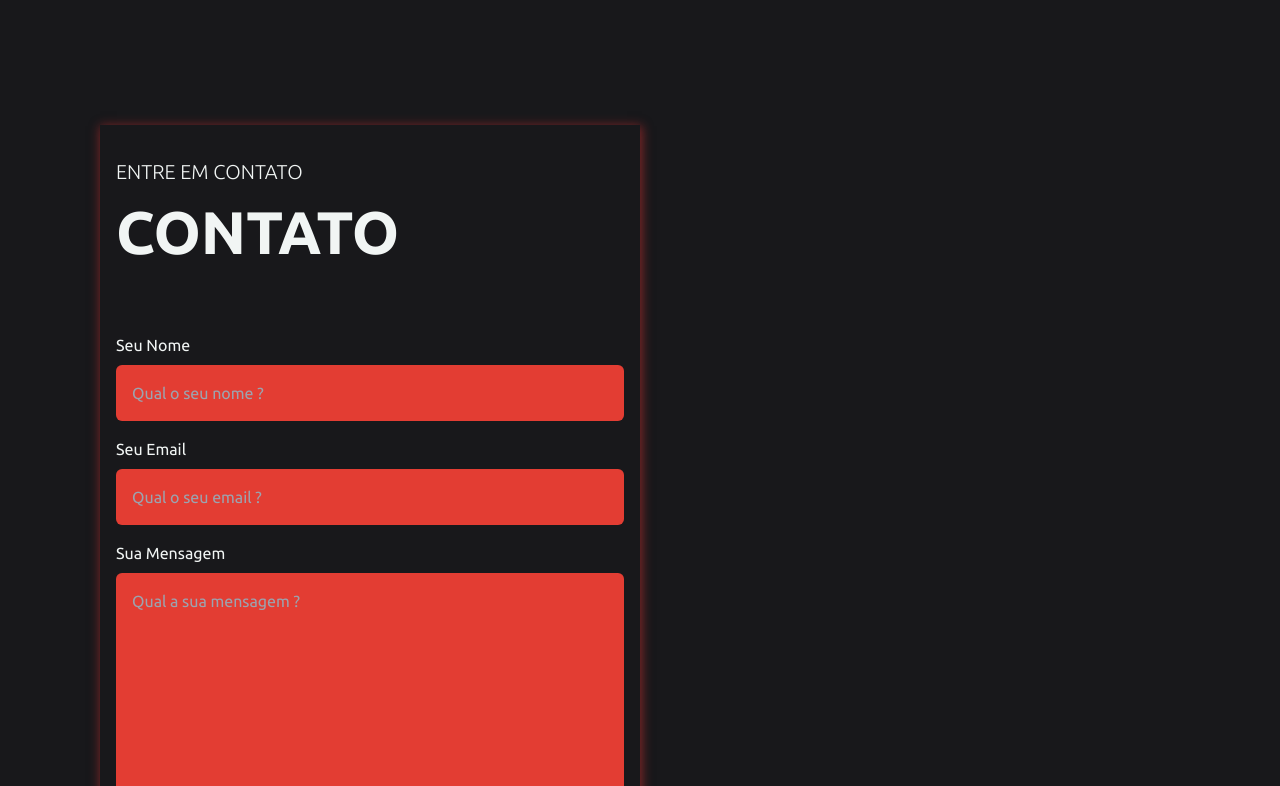
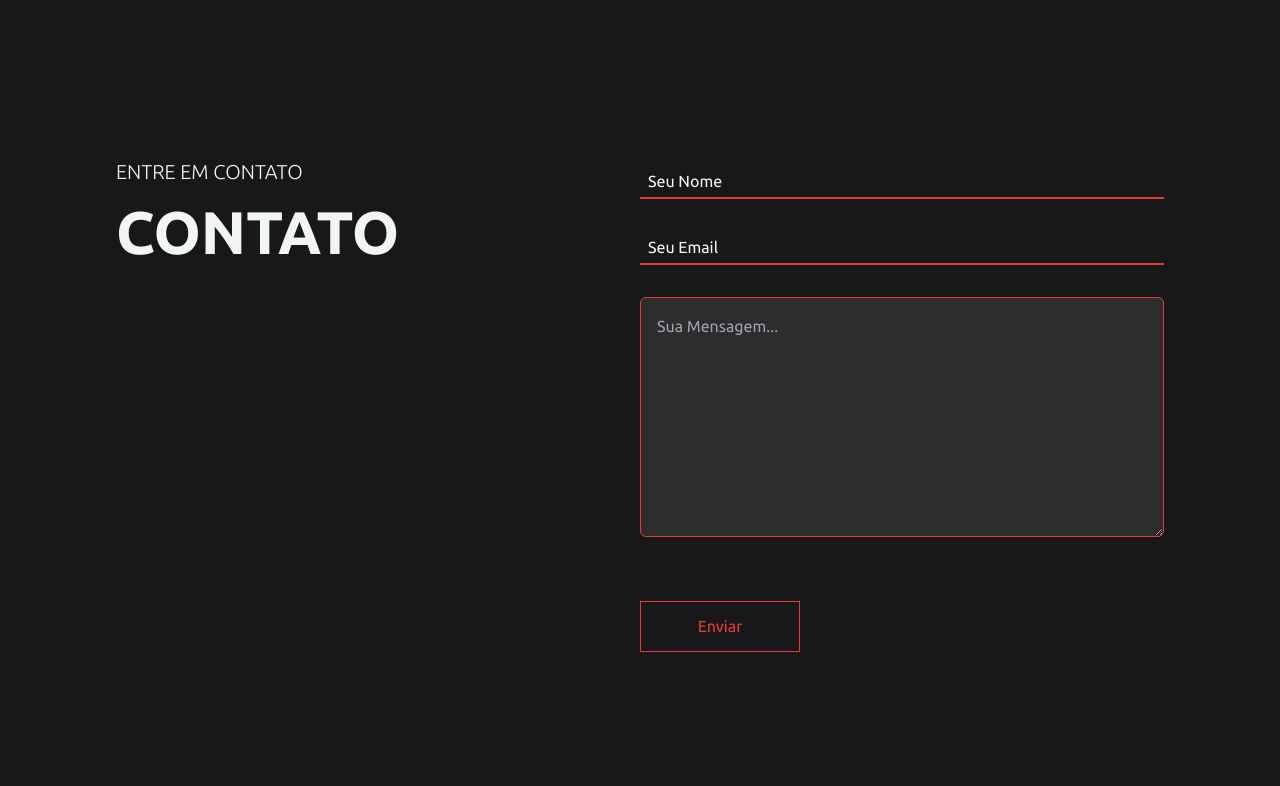
Before and after one commit to CAIOdevSILVA/Portifolio, a React (Vite) app: page / in a window 1280 px wide. Shown: the part 3040-3826 px from the top of the page. Built offline with nearby package versions, Linux system fonts and the light colour scheme.

Commit message:
fix: Alteração no Form do Contact component

```diff
--- a/src/components/Contact.tsx
+++ b/src/components/Contact.tsx
@@ -15,39 +15,32 @@ const Contact = () => {
 
   return (
     <section className="lg:mt-32 mt-12 mb-8 px-[6.25rem]" id="contact">
-      <div className="flex flex-col px-4 max-w-[50%] shadow-card">
+      <div className="flex  justify-between items-start px-4">
         <div className="mt-8 mb-8 ">
             <Title titleText="Contato" subTitle="entre em contato" />
-
-            <p className="text-[#f1f5f4] text-[18px]">
-
-            </p>
           </div>
-          <form className=" flex flex-col gap-4 py-6">
-            <div className="flex flex-col gap-2 text-[#f1f5f4]">
-              <label>Seu Nome</label>
+          <form className=" flex flex-col gap-8 py-10 min-w-[50%]">
+            <div className="text-[#f1f5f4] ">
               <input
                 { ...register("name") }
-                className="outline-none border-none bg-[#e33d33] py-4 px-4 rounded-md"
+                className="outline-none border-b-2 border-[#e33d33] bg-transparent w-full px-2 py-1 placeholder:text-[#f1f5f4]"
                 type="text"
-                placeholder="Qual o seu nome ?"
+                placeholder="Seu Nome"
               />
             </div>
-            <div className="flex flex-col gap-2 text-[#f1f5f4]">
-              <label>Seu Email</label>
+            <div className="text-[#f1f5f4] ">
               <input
                 { ...register("email") }
-                className="outline-none border-none bg-[#e33d33] py-4 px-4 rounded-md"
-                placeholder="Qual o seu email ?"
+                className="outline-none border-b-2 border-[#e33d33] bg-transparent w-full px-2 py-1 placeholder:text-[#f1f5f4]"
+                placeholder="Seu Email"
                 type="email"
               />
             </div>
             <div className="flex flex-col gap-2 text-[#f1f5f4]">
-              <label>Sua Mensagem</label>
               <textarea
                 { ...register("message") }
-                className="outline-none border-none bg-[#e33d33] py-4 px-4 rounded-md h-[15rem]"
-                placeholder="Qual a sua mensagem ?"
+                className="outline-none border border-[#e33d33] bg-[#2d2d2d] py-4 px-4 rounded-md h-[15rem]"
+                placeholder="Sua Mensagem..."
               ></textarea>
             </div>
             <button
--- a/src/components/Footer.tsx
+++ b/src/components/Footer.tsx
@@ -18,21 +18,21 @@ const Footer = () => {
       </div>
       <div className="flex gap-4 items-center ">
         <a
-          className="cursor-pointer"
+          className="cursor-pointer hover:scale-105"
           href="https://github.com/CAIOdevSILVA"
           target="_blank"
         >
           <img src={github} alt="Github image" />
         </a>
         <a
-          className="cursor-pointer"
+          className="cursor-pointer hover:scale-105"
           href="https://www.linkedin.com/in/caio-silva-b12bb61a9/"
           target="_blank"
         >
           <img src={linkedin} alt="linkedin image" />
         </a>
         <a
-          className="cursor-pointer"
+          className="cursor-pointer hover:scale-105"
           href="https://www.instagram.com/dev_caiosilva/"
           target="_blank"
         >
```
